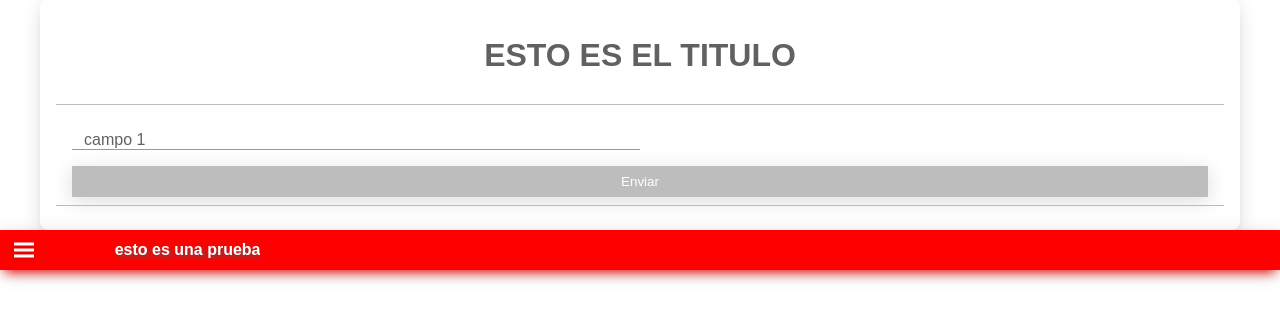
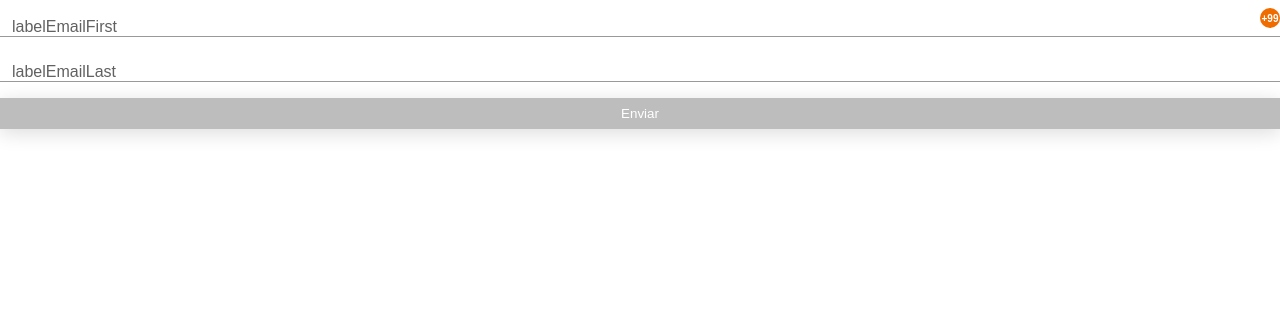
Before and after one commit to david23539/mknoark, an Angular app: page / in a window 1280 px wide. Shown: the top 322 px of the page. Built offline with nearby package versions, Linux system fonts and the light colour scheme.

Commit message:
fix 2.0.2

```diff
--- a/package.json
+++ b/package.json
@@ -1,6 +1,6 @@
 {
   "name": "mk-noark",
-  "version": "2.0.0",
+  "version": "2.0.2",
   "repository": {
     "url": "https://github.com/david23539/mknoark.git",
     "type": "git"
--- a/src/app/app.component.html
+++ b/src/app/app.component.html
@@ -1,22 +1,24 @@
-<div class="container">
-  <div class="container__row">
-    <div class="container__col-12">
-      <nk-card-default>
-        <h1 header>
-          ESTO ES EL TITULO
-        </h1>
-        <div body>
-          <nk-form-default>
-            <div class="container__row">
-              <div class="container__col-6">
-                <nk-input-form required [(ngModel)]="data.campo1" [label]="'campo 1'"  [name]="'campo1'"></nk-input-form>
-              </div>
-            </div>
-          </nk-form-default>
-        </div>
-      </nk-card-default>
-    </div>
+<nk-form-default>
+  <div class="container__col-12">
+    <nk-input-form
+      [label]="'labelEmailFirst'"
+      [name]="'nameField'"
+      [type]="'email'"
+      [nkBadge]="900"
+      [(ngModel)]="email"
+      required
+    ></nk-input-form>
   </div>
-</div>
 
-<nk-navbar-default  [noFixed]="true" [title]="'esto es una prueba'"> </nk-navbar-default>
+  <div class="container__col-12">
+    <nk-input-form
+      [label]="'labelEmailLast'"
+      [name]="'nameFieldLast'"
+      [type]="'email'"
+      [(ngModel)]="rememberEmail"
+      required
+      [validateEqual]="email"
+    ></nk-input-form>
+  </div>
+
+</nk-form-default>
--- a/src/app/app.component.ts
+++ b/src/app/app.component.ts
@@ -13,6 +13,8 @@ export class AppComponent implements OnInit {
   public color: string;
   cont: number;
   data: any;
+  rememberEmail: any;
+  email: any;
   constructor(
     private _spinnerLoader: SpinnerLoaderService,
     private buttonServiuce: ButtonFloatService,
--- a/src/app/card/card-bottom/card-bottom.component.html
+++ b/src/app/card/card-bottom/card-bottom.component.html
@@ -4,7 +4,7 @@
        [ngStyle]="{'min-height': height ? height + 'vh': '80vh'}"
   >
 
-    <div class="style-header" [ngClass]="{'ios': isIos}">
+    <div class="style-header">
       <ng-content select="[header]"></ng-content>
     </div>
 
--- a/src/app/card/card-bottom/card-bottom.component.scss
+++ b/src/app/card/card-bottom/card-bottom.component.scss
@@ -29,9 +29,6 @@
       justify-content: flex-start;
       text-align: center;
       word-break: break-word;
-      &.ios {
-        padding-bottom: 2.5rem;
-      }
 
       @media (max-width: $hd-ready) {
         justify-content: center;
--- a/src/app/card/card-bottom/card-bottom.component.ts
+++ b/src/app/card/card-bottom/card-bottom.component.ts
@@ -17,11 +17,11 @@ export class CardBottomComponent implements OnInit {
   @Input() footer: boolean;
   @Input() scroll: boolean;
   @Input() height: number;
-  public isIos: boolean;
 
-  constructor(private _checkIosService: CheckIosService) {}
+
+  constructor() {}
 
   ngOnInit(): void {
-    this.isIos = this._checkIosService.checkIos();
+
   }
 }
--- a/src/app/tooltip/badge/badge.directive.ts
+++ b/src/app/tooltip/badge/badge.directive.ts
@@ -23,6 +23,9 @@ export class BadgeDirective {
       if (badges < 100) {
         const text = this._render.createText(badges.toString());
         this._render.appendChild(cntText, text);
+      } else if(badges >= 100) {
+        const text = this._render.createText('+99');
+        this._render.appendChild(cntText, text);
       }
       this._render.appendChild(this._cntBadge, cntText);
       this._render.appendChild(this._el?.nativeElement, this._cntBadge);
--- a/src/app/utils/literal.ts
+++ b/src/app/utils/literal.ts
@@ -9,7 +9,7 @@ export const Literal = {
     CHECK_PASSWORD: 'Las constraseñas no son coincidentes',
     MIN_NUMBER: 'El valor no puede ser inferior a ',
     MAX_NUMBER: 'El valor no puede ser superior a ',
-    NO_MATCH_PASSWORD: 'No coincide las contraseñas',
+    NO_MATCH_PASSWORD: 'No coincide los text',
     ACCEPT: 'Aceptar',
     MORE_INFO: 'Mas Información',
     NO_SELECTED_TYPE_DOCUMENT: 'No se ha seleccionado el tipo de documento',
@@ -35,7 +35,7 @@ export const Literal = {
     CHECK_PASSWORD: 'The passwords are not coincident',
     MIN_NUMBER: 'The value cannot be less than ',
     MAX_NUMBER: 'The value cannot exceed ',
-    NO_MATCH_PASSWORD: 'Passwords do not match',
+    NO_MATCH_TEXT: 'Text do not match',
     ACCEPT: 'Accept',
     MORE_INFO: 'More Information',
     NO_SELECTED_TYPE_DOCUMENT: 'The type of document is no selected',
--- a/src/app/validators/repeat-text.directive.ts
+++ b/src/app/validators/repeat-text.directive.ts
@@ -25,10 +25,10 @@ export class RepeatTextDirective {
         const value = control.value;
         if (value && value !== this.validateEqual) {
           control.setErrors({
-            equal: Literal[CookiesService.getCookie('lang')].NO_MATCH_PASSWORD,
+            equal: Literal[CookiesService.getCookie('lang')].NO_MATCH_TEXT,
           });
           return {
-            equal: Literal[CookiesService.getCookie('lang')].NO_MATCH_PASSWORD,
+            equal: Literal[CookiesService.getCookie('lang')].NO_MATCH_TEXT,
           };
         } else if (control.hasError('equal')) {
           control.setErrors({ equal: null });
--- a/src/assets/base/_badge.scss
+++ b/src/assets/base/_badge.scss
@@ -2,8 +2,8 @@
   position: absolute !important;
   right: 0;
   top: 0;
-  min-height: 15px;
-  min-width: 15px;
+  min-height: 20px;
+  min-width: 20px;
   border-radius: 50%;
   padding: 2px 5px;
   background: $orange-800 !important;
```
Also changed, not shown: 1 other file (tests, documents, lock files or other folders).
